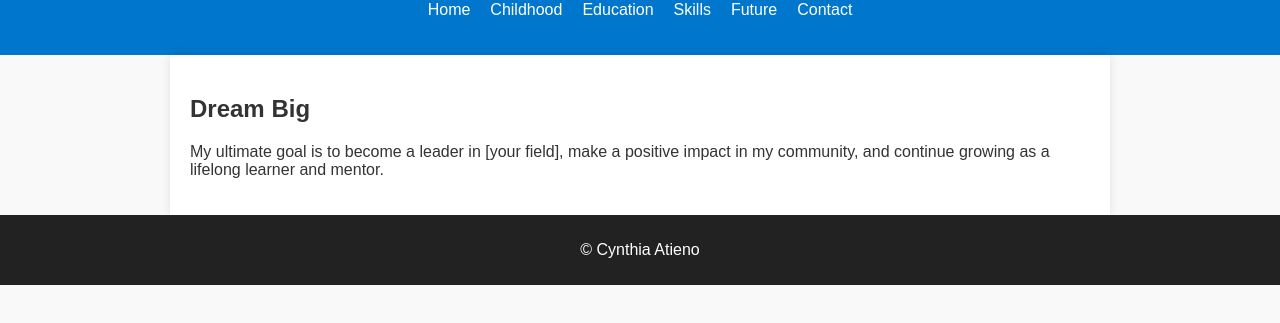
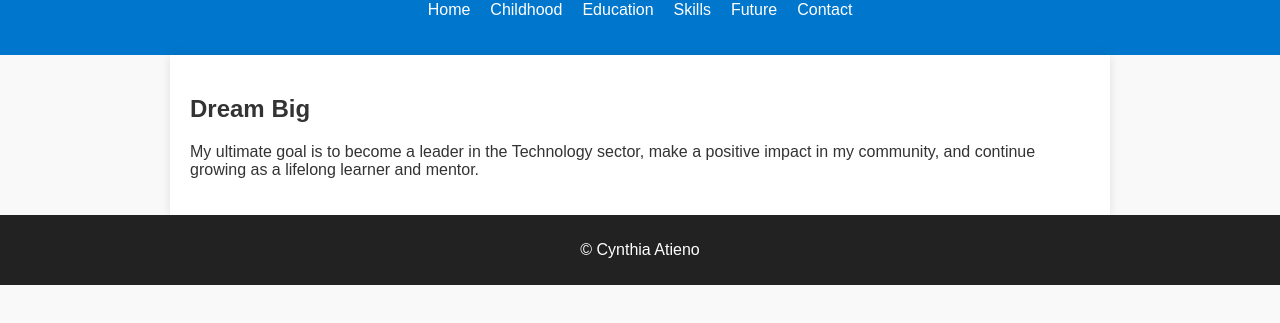
Before and after one commit to CynthiaAtieno1/personal_portfolio_website, a plain HTML site: page future.html in a window 1280 px wide. Shown: the part 99-422 px from the top of the page. Drawn offline with Linux system fonts and the light colour scheme.

Commit message:
Update future.html

```diff
--- a/future.html
+++ b/future.html
@@ -21,7 +21,7 @@
   </header>
   <main>
     <h2>Dream Big</h2>
-    <p>My ultimate goal is to become a leader in [your field], make a positive impact in my community, and continue growing as a lifelong learner and mentor.</p>
+    <p>My ultimate goal is to become a leader in the Technology sector, make a positive impact in my community, and continue growing as a lifelong learner and mentor.</p>
   </main>
   <footer>
     <p>&copy; Cynthia Atieno</p>
```
